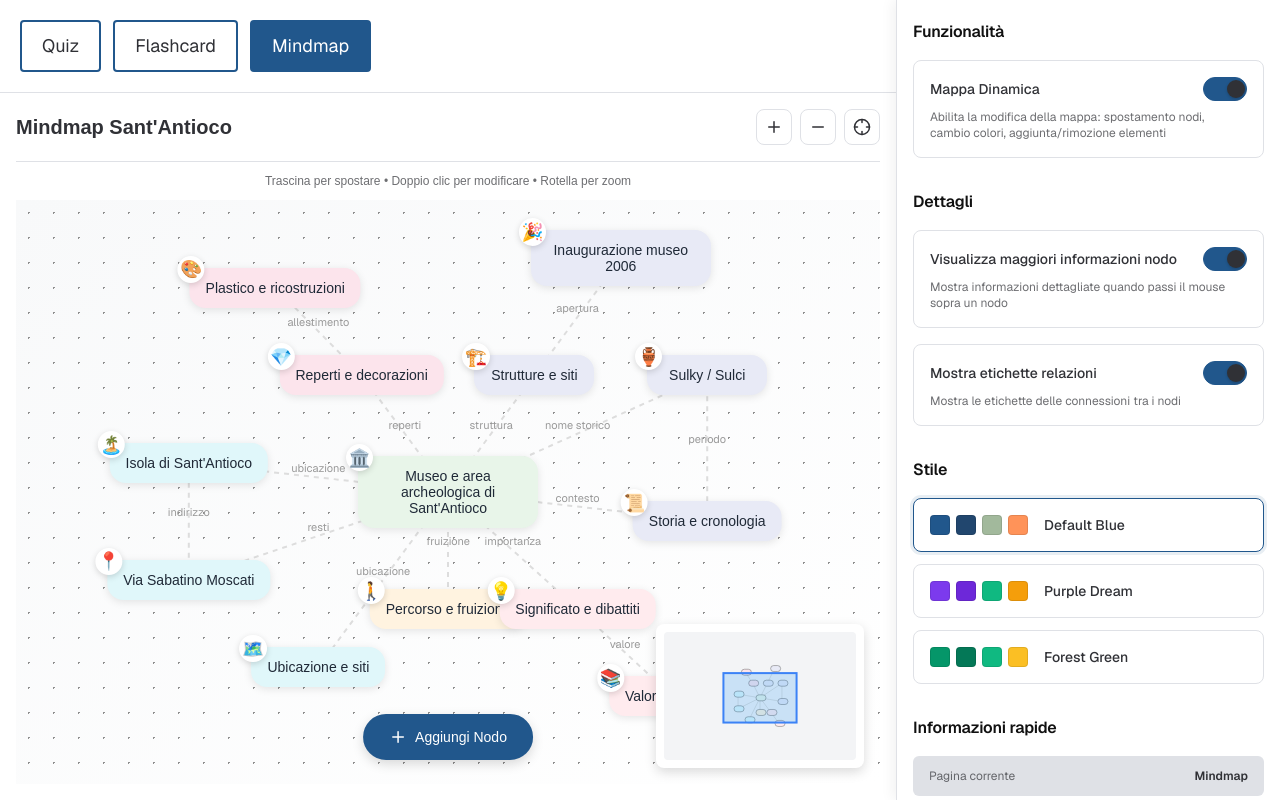
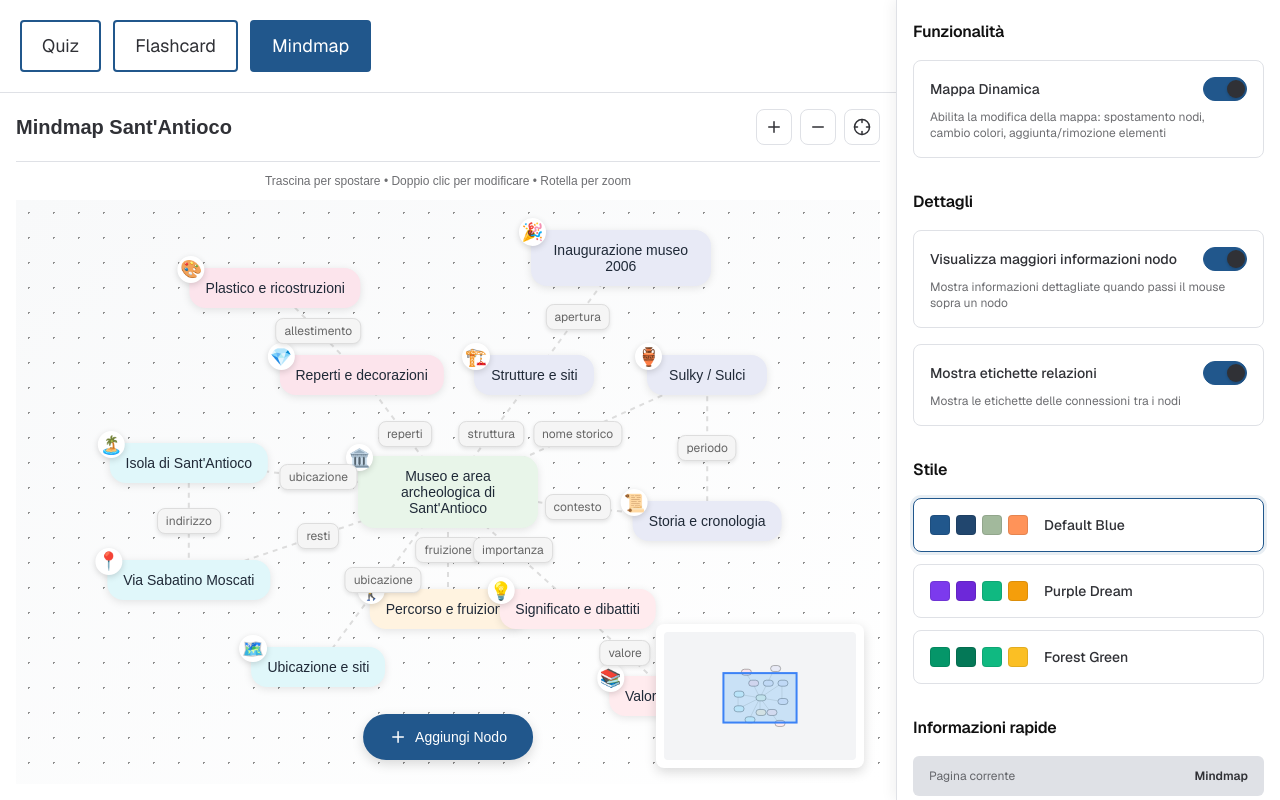
Before and after one commit to memoraiz-ai/demo_widget, a React (Create React App) app: page / in a window 1280 px wide. Both pictures are taken after a click on the button "Mindmap". Built offline with nearby package versions, Linux system fonts and the light colour scheme.

Commit message:
add editable labels

```diff
--- a/src/components/Mindmap/Mindmap.js
+++ b/src/components/Mindmap/Mindmap.js
@@ -91,26 +91,28 @@ const MindMap = forwardRef(({ theme, showNodeDetails, showConnectionLabels, dyna
   ]);
 
   const [connections, setConnections] = useState([
-    { from: 1, to: 2, label: 'ubicazione' },
-    { from: 1, to: 3, label: 'resti' },
-    { from: 1, to: 4, label: 'ubicazione' },
-    { from: 1, to: 5, label: 'contesto' },
-    { from: 1, to: 6, label: 'nome storico' },
-    { from: 1, to: 7, label: 'fruizione' },
-    { from: 1, to: 8, label: 'importanza' },
-    { from: 1, to: 10, label: 'reperti' },
-    { from: 1, to: 11, label: 'struttura' },
-    { from: 2, to: 3, label: 'indirizzo' },
-    { from: 5, to: 6, label: 'periodo' },
-    { from: 8, to: 9, label: 'valore' },
-    { from: 10, to: 12, label: 'allestimento' },
-    { from: 11, to: 13, label: 'apertura' }
+    { from: 1, to: 2, label: 'ubicazione', offsetX: 0, offsetY: 0 },
+    { from: 1, to: 3, label: 'resti', offsetX: 0, offsetY: 0 },
+    { from: 1, to: 4, label: 'ubicazione', offsetX: 0, offsetY: 0 },
+    { from: 1, to: 5, label: 'contesto', offsetX: 0, offsetY: 0 },
+    { from: 1, to: 6, label: 'nome storico', offsetX: 0, offsetY: 0 },
+    { from: 1, to: 7, label: 'fruizione', offsetX: 0, offsetY: 0 },
+    { from: 1, to: 8, label: 'importanza', offsetX: 0, offsetY: 0 },
+    { from: 1, to: 10, label: 'reperti', offsetX: 0, offsetY: 0 },
+    { from: 1, to: 11, label: 'struttura', offsetX: 0, offsetY: 0 },
+    { from: 2, to: 3, label: 'indirizzo', offsetX: 0, offsetY: 0 },
+    { from: 5, to: 6, label: 'periodo', offsetX: 0, offsetY: 0 },
+    { from: 8, to: 9, label: 'valore', offsetX: 0, offsetY: 0 },
+    { from: 10, to: 12, label: 'allestimento', offsetX: 0, offsetY: 0 },
+    { from: 11, to: 13, label: 'apertura', offsetX: 0, offsetY: 0 }
   ]);
 
   const [draggedNode, setDraggedNode] = useState(null);
   const [editingNode, setEditingNode] = useState(null);
   const [selectedNode, setSelectedNode] = useState(null);
   const [hoveredNode, setHoveredNode] = useState(null);
+  const [editingConnection, setEditingConnection] = useState(null);
+  const [draggedConnection, setDraggedConnection] = useState(null);
   const [offset, setOffset] = useState({ x: 0, y: 0 });
   const [zoom, setZoom] = useState(1);
   const [pan, setPan] = useState({ x: 0, y: 0 });
@@ -206,6 +208,13 @@ const MindMap = forwardRef(({ theme, showNodeDetails, showConnectionLabels, dyna
           ? { ...node, x: Math.max(0, Math.min(100, newXpercent)), y: Math.max(0, Math.min(100, newYpercent)) }
           : node
       ));
+    } else if (draggedConnection) {
+      // Gestisci il drag delle etichette delle connessioni
+      const newOffsetX = e.clientX - offset.x;
+      const newOffsetY = e.clientY - offset.y;
+
+      const [fromId, toId] = draggedConnection.split('-').map(Number);
+      handleConnectionOffsetChange(fromId, toId, newOffsetX, newOffsetY);
     } else if (isPanning) {
       const dx = e.clientX - panStart.x;
       const dy = e.clientY - panStart.y;
@@ -222,6 +231,7 @@ const MindMap = forwardRef(({ theme, showNodeDetails, showConnectionLabels, dyna
     });
 
     setDraggedNode(null);
+    setDraggedConnection(null);
     setIsPanning(false);
   };
 
@@ -255,6 +265,18 @@ const MindMap = forwardRef(({ theme, showNodeDetails, showConnectionLabels, dyna
   const handleIconChange = (nodeId, newIcon) => {
     setNodes(nodes.map(node =>
       node.id === nodeId ? { ...node, icon: newIcon } : node
+    ));
+  };
+
+  const handleConnectionLabelChange = (fromId, toId, newLabel) => {
+    setConnections(connections.map(conn =>
+      conn.from === fromId && conn.to === toId ? { ...conn, label: newLabel } : conn
+    ));
+  };
+
+  const handleConnectionOffsetChange = (fromId, toId, offsetX, offsetY) => {
+    setConnections(connections.map(conn =>
+      conn.from === fromId && conn.to === toId ? { ...conn, offsetX, offsetY } : conn
     ));
   };
 
@@ -376,7 +398,7 @@ const MindMap = forwardRef(({ theme, showNodeDetails, showConnectionLabels, dyna
       document.removeEventListener('mouseup', handleMouseUp);
     };
   // eslint-disable-next-line react-hooks/exhaustive-deps
-  }, [draggedNode, isPanning, offset, pan, panStart, zoom]);
+  }, [draggedNode, draggedConnection, isPanning, offset, pan, panStart, zoom]);
 
   // Forza re-render per calcolare le posizioni iniziali
   useEffect(() => {
@@ -496,8 +518,6 @@ const MindMap = forwardRef(({ theme, showNodeDetails, showConnectionLabels, dyna
               {connections.map((conn, idx) => {
                 const from = getNodeCenter(conn.from);
                 const to = getNodeCenter(conn.to);
-                const midX = (from.x + to.x) / 2;
-                const midY = (from.y + to.y) / 2;
 
                 return (
                   <g key={idx}>
@@ -511,18 +531,6 @@ const MindMap = forwardRef(({ theme, showNodeDetails, showConnectionLabels, dyna
                       strokeDasharray="5,5"
                       markerEnd="url(#arrowhead)"
                     />
-                    {showConnectionLabels && (
-                      <text
-                        x={midX}
-                        y={midY - 5}
-                        fill="#999"
-                        fontSize="11"
-                        textAnchor="middle"
-                        className="pointer-events-none select-none"
-                      >
-                        {conn.label}
-                      </text>
-                    )}
                   </g>
                 );
               })}
@@ -858,6 +866,91 @@ const MindMap = forwardRef(({ theme, showNodeDetails, showConnectionLabels, dyna
                 </div>
                 );
               })}
+
+              {/* Etichette connessioni come mini contenitori */}
+              {showConnectionLabels && connections.map((conn, idx) => {
+                if (!canvasRef.current) return null;
+
+                // Se non ha ancora una posizione, inizializza al centro della connessione
+                if (conn.offsetX === 0 && conn.offsetY === 0) {
+                  const rect = canvasRef.current.getBoundingClientRect();
+                  const from = getNodeCenter(conn.from);
+                  const to = getNodeCenter(conn.to);
+                  const midXpx = (from.x + to.x) / 2;
+                  const midYpx = (from.y + to.y) / 2;
+
+                  // Imposta la posizione iniziale al centro (solo la prima volta)
+                  setTimeout(() => {
+                    handleConnectionOffsetChange(conn.from, conn.to, midXpx, midYpx);
+                  }, 0);
+                }
+
+                const connKey = `${conn.from}-${conn.to}`;
+
+                return (
+                  <div
+                    key={connKey}
+                    className="connection-label"
+                    style={{
+                      position: 'absolute',
+                      left: `${conn.offsetX || 0}px`,
+                      top: `${conn.offsetY || 0}px`,
+                      transform: 'translate(-50%, -50%)',
+                      backgroundColor: '#f5f5f5',
+                      borderRadius: '0.5rem',
+                      padding: '0.25rem 0.5rem',
+                      fontSize: '0.75rem',
+                      color: '#666',
+                      boxShadow: '0 0.125rem 0.25rem rgba(0, 0, 0, 0.1)',
+                      cursor: dynamicMapEnabled ? 'move' : 'default',
+                      userSelect: 'none',
+                      border: '1px solid #ddd',
+                      whiteSpace: 'nowrap',
+                      zIndex: 5
+                    }}
+                    onDoubleClick={(e) => {
+                      if (!dynamicMapEnabled) return;
+                      e.stopPropagation();
+                      setEditingConnection(connKey);
+                    }}
+                    onMouseDown={(e) => {
+                      if (!dynamicMapEnabled || editingConnection === connKey) return;
+                      e.stopPropagation();
+                      setDraggedConnection(connKey);
+                      setOffset({
+                        x: e.clientX - (conn.offsetX || 0),
+                        y: e.clientY - (conn.offsetY || 0)
+                      });
+                    }}
+                  >
+                    {editingConnection === connKey ? (
+                      <input
+                        autoFocus
+                        value={conn.label}
+                        onChange={(e) => handleConnectionLabelChange(conn.from, conn.to, e.target.value)}
+                        onBlur={() => setEditingConnection(null)}
+                        onKeyPress={(e) => {
+                          if (e.key === 'Enter') {
+                            setEditingConnection(null);
+                          }
+                        }}
+                        style={{
+                          width: `${Math.max(4, conn.label.length)}ch`,
+                          background: 'transparent',
+                          border: 'none',
+                          outline: 'none',
+                          fontSize: '0.75rem',
+                          color: '#666',
+                          textAlign: 'center'
+                        }}
+                        onClick={(e) => e.stopPropagation()}
+                      />
+                    ) : (
+                      conn.label
+                    )}
+                  </div>
+                );
+              })}
             </div>
           </div>
 
```
